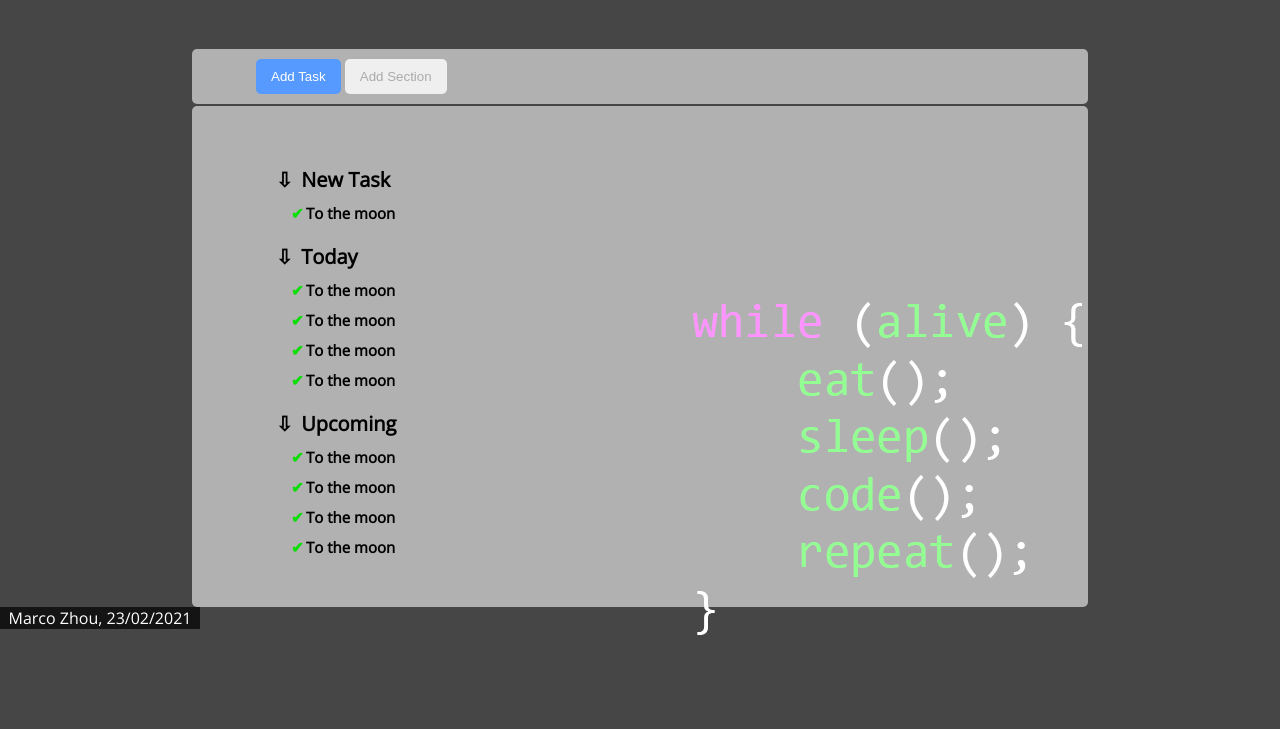
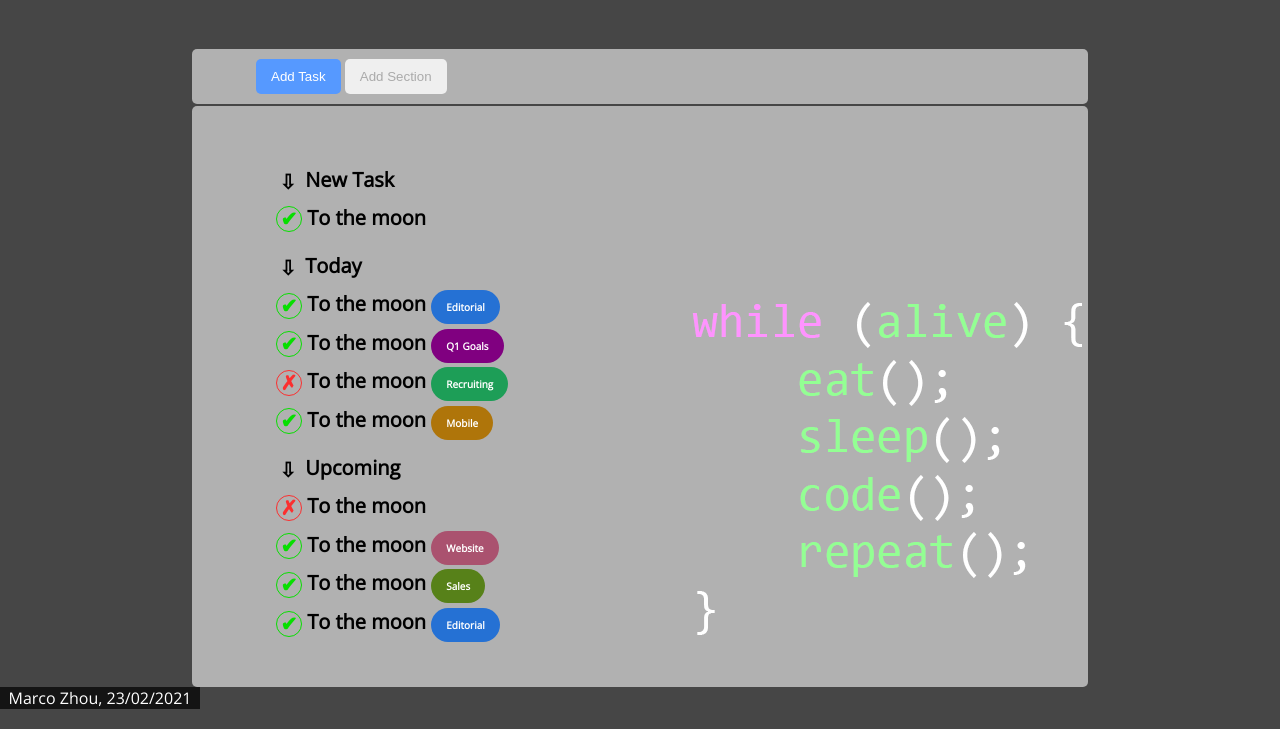
Before and after one commit to PanoramaView/html-css-toboolist, a plain HTML site: page index.html in a window 1280 px wide. Shown: the part 71-800 px from the top of the page. Drawn offline with nearby package versions, Linux system fonts and the light colour scheme.

Commit message:
Finito le tasks e span

```diff
--- a/index.html
+++ b/index.html
@@ -22,24 +22,24 @@
             <section id="section_task" >
                 <ul id="mainpoints" >
                     <li class="maintask"> New Task
-                        <ul id="tasklist" >
-                            <li class="task" >To the moon</li>
+                        <ul id="tasklist1" class="tasklist" >
+                            <li class="task" > To the moon</li>
                         </ul>
                     </li>
                     <li class="maintask"> Today
-                        <ul id="tasklist">
-                            <li class="task" >To the moon</li>
-                            <li class="task" >To the moon</li>
-                            <li class="task" >To the moon</li>
-                            <li class="task" >To the moon</li>
+                        <ul id="tasklist2" class="tasklist">
+                            <li class="task" > To the moon <span class="editorial">Editorial</span></li>
+                            <li class="task" > To the moon <span class="Q1Goals">Q1 Goals</span></li>
+                            <li class="task" > To the moon <span class="Recruiting">Recruiting</span></li>
+                            <li class="task" > To the moon <span class="Mobile">Mobile</span></li>
                         </ul>
                     </li>
                     <li class="maintask"> Upcoming
-                        <ul id="tasklist">
-                            <li class="task" >To the moon</li>
-                            <li class="task" >To the moon</li>
-                            <li class="task" >To the moon</li>
-                            <li class="task" >To the moon</li>
+                        <ul id="tasklist3" class="tasklist">
+                            <li class="task" > To the moon</li>
+                            <li class="task" > To the moon <span class="Website">Website</span></li>
+                            <li class="task" > To the moon <span class="Sales">Sales</span></li>
+                            <li class="task" > To the moon <span class="editorial">Editorial</span></li>
                         </ul>
                     </li>
                 </ul>
--- a/style.css
+++ b/style.css
@@ -87,22 +87,79 @@ ul {
 .task{
     padding-top: 10px;
 }
+
+/* Attributi comuni dei bullet */
+#mainpoints  li::before{
+    width: 20px;
+    height: 20px;
+    font-weight: bold;
+    display: inline-block;
+    border-radius: 50%;
+    text-align: center;
+    vertical-align: middle;
+    line-height:20px;
+    padding: 2px;
+}
+/* Bullet freccia in basso */
 #mainpoints > li::before {
     content: "\21E9";
     color: rgb(0, 0, 0);
-    font-weight: bold;
-    display: inline-block;
     width: 1em;
     margin-left: -1em;
-  }
-#tasklist > li::before {
+}
+
+  /* Faccio prima tutti Check verde */
+.tasklist > li::before {
     content: "\2714";
     color: rgb(7, 223, 0);
-    font-weight: bold;
-    display: inline-block;
-    width: 1em;
     margin-left: -3em;
-  }
+    border:rgb(7, 223, 0) 1px solid;
+}
+
+  /* Cross bullet rossa */
+#tasklist2 > li:nth-last-child(2):before{
+    content: "\2717";
+    color: rgb(251, 47, 47);
+    margin-left: -3em;
+    border:rgb(251, 47, 47) 1px solid;
+}
+#tasklist3 > li:first-child:before{
+    content: "\2717";
+    color: rgb(251, 47, 47);
+    margin-left: -3em;
+    border:rgb(251, 47, 47) 1px solid;
+}
+
+/* spans */
+li > span{
+    color: white;
+    font-size: 10px;
+    border-radius: 20px;
+    border: 1px;
+    padding: 10px;
+    padding-left: 15px;
+    padding-right: 15px;
+    border-color: rgb(105, 105, 105);
+}
+.editorial{
+    background-color: rgb(37, 113, 212);
+}
+.Q1Goals{
+    background-color: purple;
+}
+.Recruiting{
+    background-color: rgb(29, 158, 87);
+}
+.Mobile{
+    background-color: rgb(175, 117, 10);
+}
+.Website{
+    background-color: rgb(170, 82, 111);
+}
+.Sales{
+    background-color: rgb(87, 129, 25);
+}
+
 
 
 
```
